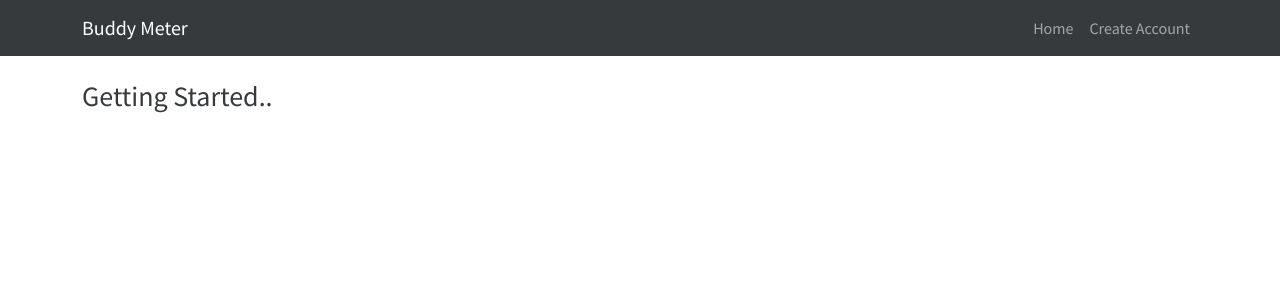
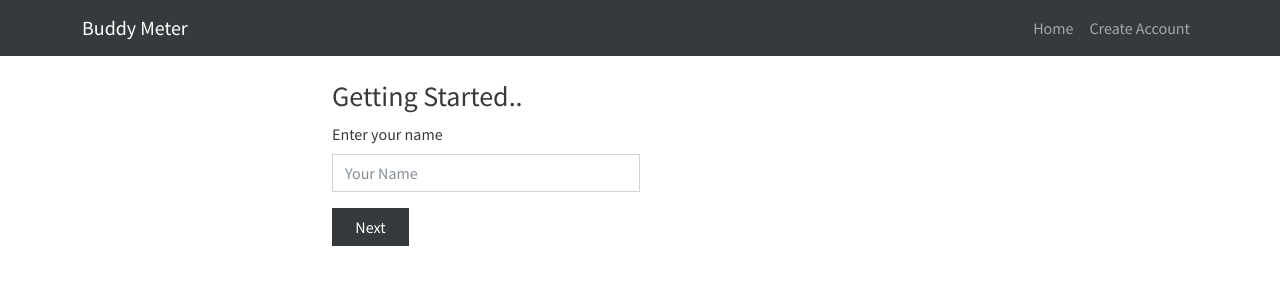
Before and after one commit to adarsh-chakraborty/BuddyMeter, a React (Create React App) app in the folder frontend/: page /get-started in a window 1280 px wide. Shown: the top 300 px of the page. Built offline with nearby package versions, Linux system fonts and the light colour scheme.

Commit message:
DetailsForm component

```diff
--- /dev/null
+++ b/frontend/src/components/DetailsForm.js
@@ -0,0 +1,38 @@
+import React from 'react';
+import { Form, Button } from 'react-bootstrap';
+import PropTypes from 'prop-types';
+
+const DetailsForm = (props) => {
+  return (
+    <Form className="w-50">
+      <Form.Group className="mb-3" controlId={props.controlId}>
+        <Form.Label>{props.title}</Form.Label>
+        <Form.Control
+          type={props.controlType}
+          placeholder={props.placeholder}
+        />
+      </Form.Group>
+
+      <Button
+        variant="dark"
+        type={props.btnType}
+        className="w-25"
+        onClick={props.onClickHandler}
+      >
+        {props.btnText}
+      </Button>
+    </Form>
+  );
+};
+
+DetailsForm.propTypes = {
+  controlId: PropTypes.string.isRequired,
+  title: PropTypes.string.isRequired,
+  controlType: PropTypes.string.isRequired,
+  placeholder: PropTypes.string.isRequired,
+  btnType: PropTypes.string.isRequired,
+  btnText: PropTypes.string.isRequired,
+  onClickHandler: PropTypes.func.isRequired
+};
+
+export default DetailsForm;
--- a/frontend/src/screens/GetStarted.js
+++ b/frontend/src/screens/GetStarted.js
@@ -1,10 +1,24 @@
 import React from 'react';
 import { Container } from 'react-bootstrap';
+import DetailsForm from '../components/DetailsForm';
 
 const GetStarted = () => {
+  const nameHandler = (e) => {
+    e.preventDefault();
+  };
+
   return (
-    <Container className="pt-4">
+    <Container className="pt-4 w-50">
       <h3>Getting Started..</h3>
+      <DetailsForm
+        title="Enter your name"
+        btnText="Next"
+        btnType="submit"
+        controlId="userName"
+        controlType="text"
+        placeholder="Your Name"
+        onClickHandler={nameHandler}
+      />
     </Container>
   );
 };
```
Also changed, not shown: frontend/src/components/Form.js (deleted, +0 -7 lines).
